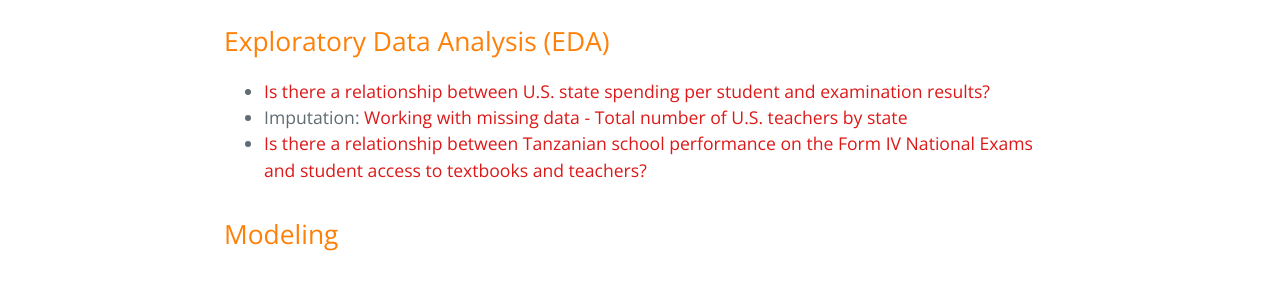
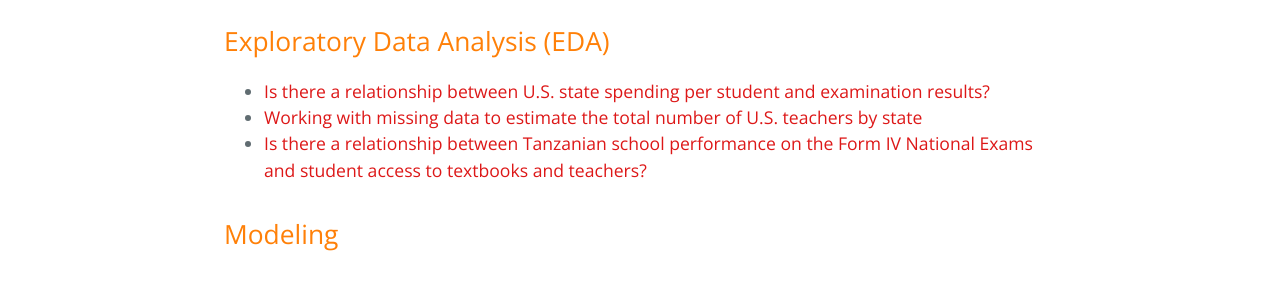
Before and after one commit to jmtritch/jmtritch.github.io, a Jekyll site: the page built from index.md, in a window 1280 px wide. Shown: the part 974-1266 px from the top of the page. Built offline with Jekyll 4.4.1, drawn with Linux system fonts in a browser that asks for light colours; our own code applies the rules of GitHub Pages for plain Markdown files.

Commit message:
Update title of working with missing data

```diff
--- a/index.md
+++ b/index.md
@@ -21,7 +21,7 @@
 ## Exploratory Data Analysis (EDA) <a name="eda"></a>
 
 - [Is there a relationship between U.S. state spending per student and examination results?](/eda/us_state_education)
-- Imputation: [Working with missing data - Total number of U.S. teachers by state](eda/impute_us_teachers)
+- [Working with missing data to estimate the total number of U.S. teachers by state](eda/impute_us_teachers)
 - [Is there a relationship between Tanzanian school performance on the Form IV National Exams and student access to textbooks and teachers?](eda/tz_stdnt_tchr_bks)
 
 ## Modeling <a name="model"></a>
```
Also changed, not shown: eda/impute_us_teachers/index.md (+1 -1 lines), modeling/us_state_education_multi/index.md (+1 -1 lines).
